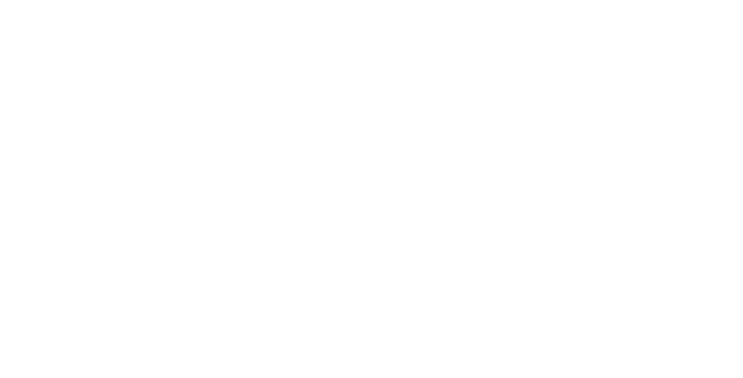
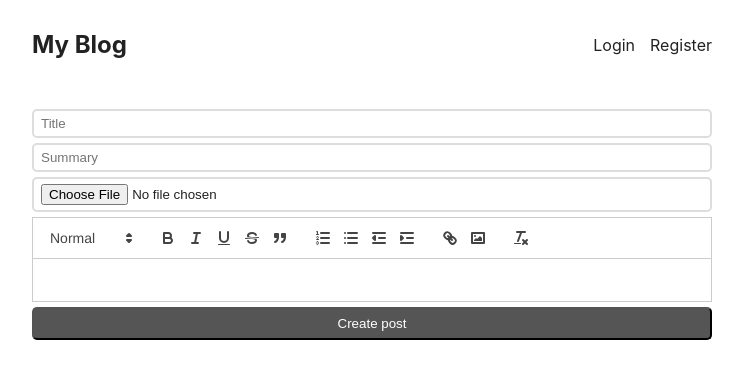
Before and after one commit to Shashan-k08/BlogX, a React (Create React App) app in the folder client/: page /create in a window 1280 px wide. Before the commit this address had no page. Shown: the top 378 px of the page, without its empty margins (268-1011 px from the left). Built offline with nearby package versions, Linux system fonts and the light colour scheme; no server answers.

Commit message:
post  updated

```diff
--- a/client/package.json
+++ b/client/package.json
@@ -8,6 +8,7 @@
     "@testing-library/user-event": "^13.5.0",
     "react": "^18.2.0",
     "react-dom": "^18.2.0",
+    "react-quill": "^2.0.0",
     "react-router-dom": "^6.8.1",
     "react-scripts": "5.0.1",
     "web-vitals": "^2.1.4"
--- a/client/src/App.css
+++ b/client/src/App.css
@@ -84,6 +84,6 @@
   border-radius: 5px;
   padding: 7px 0;
 }
-form h1{
+form.login h1, form.signup h1{
   text-align: center;
 }
--- a/client/src/App.js
+++ b/client/src/App.js
@@ -7,17 +7,22 @@
 import Homepage from './pages/Homepage';
 import Login from './pages/Login';
 import SignUp from './pages/SignUp';
+import { UserContextProvider } from './context/Usercontext';
+import Newpost from './pages/Newpost';
 function App() {
   return (
+
     <BrowserRouter>
-      <Routes>
-        <Route path="/" element={<Layout />}>
-        <Route index element={ <Homepage /> } />
-        <Route path={'/login'} element={<Login/>}/>
-        <Route path={'/signup'} element={<SignUp/>}/>
-        </Route>
-      </Routes>
-
+      < UserContextProvider>
+        <Routes>
+          <Route path="/" element={<Layout />}>
+            <Route index element={<Homepage />} />
+            <Route path={'/login'} element={<Login />} />
+            <Route path={'/signup'} element={<SignUp />} />
+            <Route path={'/create'} element={<Newpost/>} />
+          </Route>
+        </Routes>
+      </UserContextProvider>
     </BrowserRouter>
   );
 }
--- a/client/src/components/Header.jsx
+++ b/client/src/components/Header.jsx
@@ -1,23 +1,57 @@
 import React from 'react'
-import {Link} from 'react-router-dom';
-import { useEffect } from 'react';
+import { Link } from 'react-router-dom';
+import { useEffect} from 'react';
+import { useContext } from 'react';
+import { UserContext } from '../context/Usercontext';
 const Header = () => {
-useEffect(
-  ()=>{
-    fetch('http://localhost:5000/api/auth/profile',
-    {
-      credentials:'include',
-    })
-  },[]
-)
+  const {setUserInfo,UserInfo}=useContext(UserContext);
+
+
+  const logout= async()=>{
+   await fetch('http://localhost:5000/api/auth/logout',
+   {
+    credentials:'include',
+    method:'POST',
+   });
+  setUserInfo(null);
+  }
+  useEffect(
+    () => {
+      fetch('http://localhost:5000/api/auth/profile',
+        {
+          credentials: 'include',
+        }).then(response => {
+          response.json().then(userInfo => {
+            setUserInfo(userInfo)
+          });
+
+        });
+    },
+    // eslint-disable-next-line
+    []
+
+  )
+  const username = UserInfo?.username;
   return (
     <div>
 
       <header>
         <Link to='/' className='logo'>My Blog</Link>
         <nav>
-          <Link  to="/login">Login</Link>
-          <Link to="/signup">Register</Link>
+          { username && (
+            <>
+            <Link to="/create">Create New Post</Link>
+            {/* eslint-disable-next-line */}
+            <a onClick={logout}>Logout({username})</a>
+            </>
+          )}
+          {!username && (
+            <>
+              <Link to="/login">Login</Link>
+              <Link to="/signup">Register</Link>
+            </>)
+          }
+
         </nav>
       </header>
     </div>
--- /dev/null
+++ b/client/src/context/Usercontext.jsx
@@ -0,0 +1,12 @@
+import { createContext ,useState} from "react";
+
+export const UserContext = createContext({});
+export function UserContextProvider ({children}){
+
+    const [UserInfo, setUserInfo] = useState({})
+    return(
+        <UserContext.Provider value={{UserInfo,setUserInfo}}>
+            {children}
+        </UserContext.Provider>
+    )
+}
--- a/client/src/pages/Login.jsx
+++ b/client/src/pages/Login.jsx
@@ -1,10 +1,13 @@
 import React from 'react'
+import { useContext } from 'react';
 import { useState } from 'react'
 import { useNavigate } from "react-router-dom";
+import { UserContext } from '../context/Usercontext';
 const Login = () => {
   const [username, setusername] = useState('');
   const [password, setpassword] = useState('');
   const navigate = useNavigate();
+  const {setUserInfo} = useContext(UserContext);
   const onchange1=(e)=>{
      setusername(e.target.value);
   }
@@ -22,7 +25,12 @@
      credentials:"include",
     });
     if(response.ok)
+    {  response.json().then(userInfo=>{
+      setUserInfo(userInfo);
+    })
       navigate("/");
+    }
+
       else
       alert('Wrong Crendentials')
 
--- /dev/null
+++ b/client/src/pages/Newpost.jsx
@@ -0,0 +1,65 @@
+import React from 'react'
+import ReactQuill from 'react-quill'
+import 'react-quill/dist/quill.snow.css';
+import { useState } from 'react';
+
+const Newpost = () => {
+
+    const [title, settitle] = useState('')
+    const [summary, setsummary] = useState('')
+    const [content, setcontent] = useState('')
+    const [file, setfile] = useState('');
+
+    const change1 = (e) => {
+        settitle(e.target.value)
+    }
+    const change2 = (e) => {
+        setsummary(e.target.value)
+    }
+    const change3 = (newValue) => {
+        setcontent(newValue.target.value)
+    }
+
+    const submit = (e) => {
+        const data = new FormData();
+        data.set('title',title);
+        data.set('summary',summary);
+        data.set('content',content);
+        e.preventDefault();
+
+        // fetch('http://localhost:5000/api/post/newpost',
+        //     {
+        //         method: ""
+        //     }
+        // )
+    }
+    const modules = {
+        toolbar: [
+            [{ 'header': [1, 2, false] }],
+            ['bold', 'italic', 'underline', 'strike', 'blockquote'],
+            [{ 'list': 'ordered' }, { 'list': 'bullet' }, { 'indent': '-1' }, { 'indent': '+1' }],
+            ['link', 'image'],
+            ['clean']
+        ],
+    }
+
+    const formats = [
+        'header',
+        'bold', 'italic', 'underline', 'strike', 'blockquote',
+        'list', 'bullet', 'indent',
+        'link', 'image'
+    ]
+    return (
+        <div>
+            <form onSubmit={submit}>
+                <input type="title" placeholder="Title" value={title} onChange={change1} />
+                <input type="summary" placeholder="Summary" onChange={change2} value={summary} />
+                <input type="file" value={file} onChange={ev => setfile(ev.target.files)} />
+                <ReactQuill value={content} modules={modules} onChange={change3} formats={formats} />
+                <button style={{ marginTop: "5px" }}>Create post</button>
+            </form>
+        </div>
+    )
+}
+
+export default Newpost
```
Also changed, not shown: 2 other files (tests, documents, lock files or other folders).
